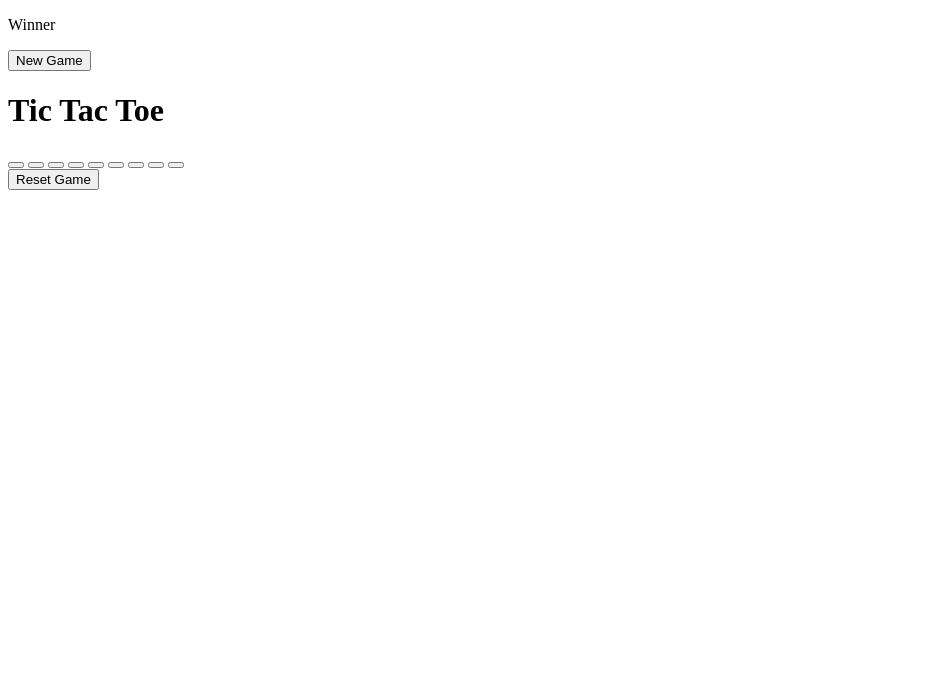
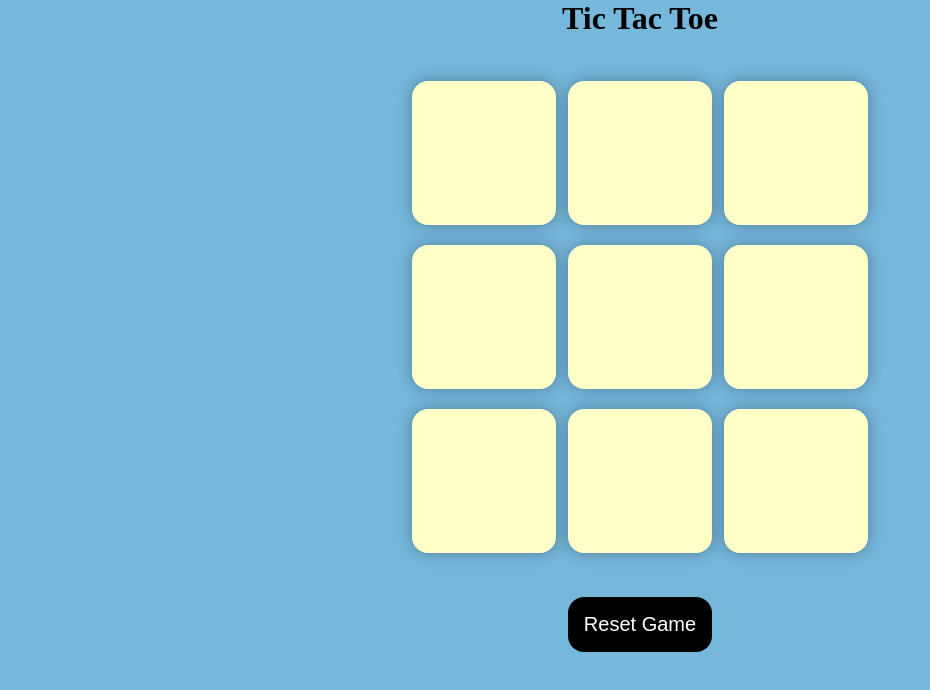
Before and after one commit to akhilsripuram18/Game, a plain HTML site: page index.html in a window 1280 px wide. Shown: the whole page, without its empty margins (0-930 px from the left). Drawn offline with Linux system fonts and the light colour scheme.

Commit message:
Update index.html

```diff
--- a/index.html
+++ b/index.html
@@ -4,7 +4,7 @@
     <meta charset="UTF-8" />
     <meta name="viewport" content="width=device-width, initial-scale=1.0" />
     <title>Tic-Tac-Toe Game</title>
-    <link rel="stylesheet" href="game.css" />
+    <link rel="stylesheet" href="style.css" />
   </head>
   <body>
     <div class="msg-container hide">
```
